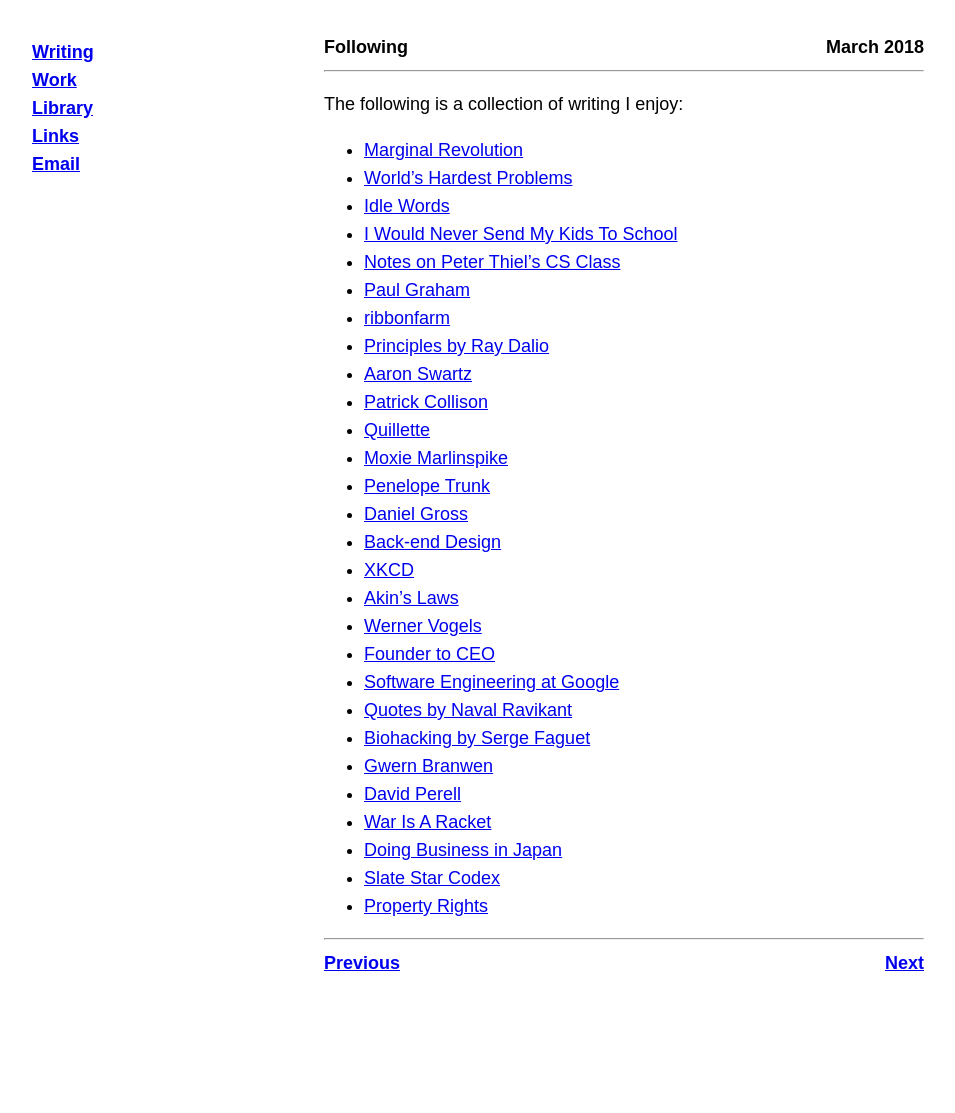
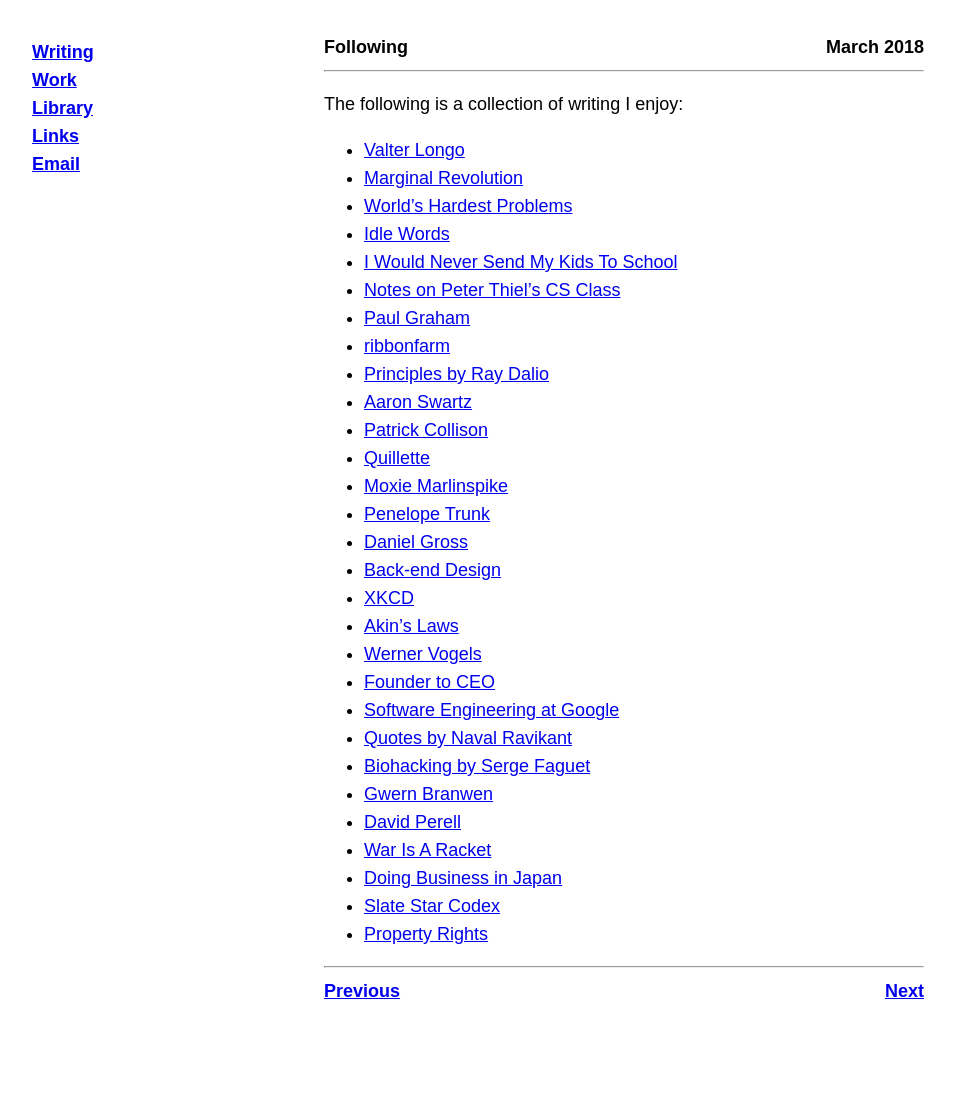
Before and after one commit to rogerkirkness/writing, a Jekyll site: the page built from _posts/2018-03-13-following.md, in a window 1280 px wide. Shown: the whole page, without its empty margins (16-971 px from the left). Built offline with Jekyll 4.4.1, drawn with Linux system fonts in a browser that asks for light colours; before the commit the page ends 1085 px from its top, so only the background shows below that.

Commit message:
Update 2018-03-13-following.md

```diff
--- a/_posts/2018-03-13-following.md
+++ b/_posts/2018-03-13-following.md
@@ -5,6 +5,7 @@
 ---
 The following is a collection of writing I enjoy:
 
+* [Valter Longo](https://valterlongo.com/daily-longevity-diet-for-adults/)
 * [Marginal Revolution](https://marginalrevolution.com/)
 * [World's Hardest Problems](https://docs.google.com/document/d/1Vb8WWbsVyEJzl66_qqtZfFr2uLL07Y7SJH5XKldjDPY/edit)
 * [Idle Words](http://idlewords.com/)
```
